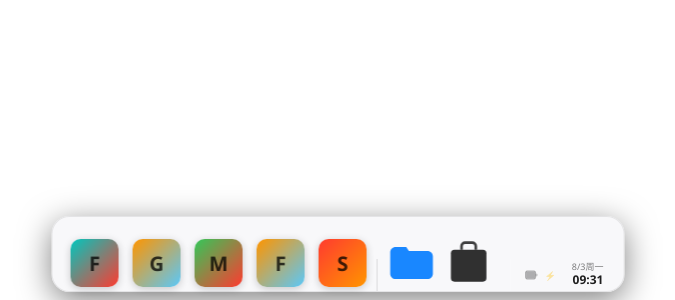
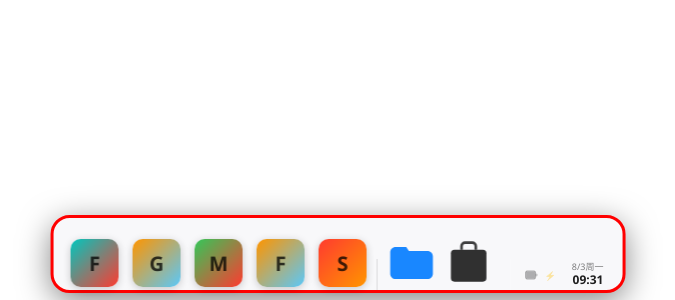
Before and after one commit to 1624318455/MyDockFinder, a React (Vite) app: page / in a window 1280 px wide. Shown: the part 500-800 px from the top of the page, without its empty margins (302-977 px from the left). Built offline with nearby package versions, Linux system fonts and the light colour scheme.

Commit message:
fix(acrylic): 渲染层挂载时主动拉取亚克力状态,根治主进程一次性推送早于监听注册致body无acrylic类的白底bug;并加红框CSS临时探针

```diff
--- a/electron/main.ts
+++ b/electron/main.ts
@@ -16,6 +16,8 @@ import { isElevated } from "./admin.js";
 
 // 亚克力可用性（koffi 绑定成功才为 true）
 const acrylicReady = initAcrylic();
+// 当前亚克力/背景材质实际生效状态（供渲染层主动拉取，避免一次性推送时序丢事件）
+let acrylicActive = false;
 
 const __dirname = dirname(fileURLToPath(import.meta.url));
 const isDev = process.env.NODE_ENV === "development";
@@ -235,6 +237,7 @@ function applyAcrylicToWindow(): boolean {
     if (mat) {
       // Mica（DWM system backdrop）：不叠加 ACCENT 亚克力（避免冲突），仅 region
       applyRoundedRegion(mainWindow, settings.dockRadius || 18, regionOpts());
+      acrylicActive = true;
       sendAcrylicState(true);
       return true;
     }
@@ -242,9 +245,11 @@ function applyAcrylicToWindow(): boolean {
     const ok = applyAcrylic(hwnd, tintRgb, alpha);
     if (ok) {
       applyRoundedRegion(mainWindow, settings.dockRadius || 18, regionOpts());
+      acrylicActive = true;
       sendAcrylicState(true);
     } else {
       removeAcrylic(hwnd);
+      acrylicActive = false;
       sendAcrylicState(false);
     }
     return ok;
@@ -975,6 +980,7 @@ ipcMain.on("start-drag", async (e, filePath: string) => {
   } catch { /* ignore */ }
 });
 
+ipcMain.handle("get-acrylic-state", () => acrylicActive);
 ipcMain.handle("should-use-dark-colors", () => {
   return nativeTheme.shouldUseDarkColors;
 });
--- a/electron/preload.ts
+++ b/electron/preload.ts
@@ -96,6 +96,7 @@ const api = {
   closeSettingsWindow: () => ipcRenderer.invoke('close-settings-window'),
   openSettingsWindow: () => ipcRenderer.invoke('open-settings-window'),
   shouldUseDarkColors: () => ipcRenderer.invoke('should-use-dark-colors'),
+  getAcrylicState: () => ipcRenderer.invoke('get-acrylic-state'),
   showAppContextMenu: (item: { id: string; name: string; path: string; isPinned: boolean; isRunning: boolean; isFolder?: boolean; iconType?: string }) =>
     ipcRenderer.invoke('app-context-menu', item),
   // 重命名快捷方式/固定项
--- a/src/App.css
+++ b/src/App.css
@@ -137,6 +137,12 @@ body.acrylic .dock-container {
   background: transparent;
   border-color: rgba(255, 255, 255, 0.14);
   box-shadow: none;
+}
+
+/* TEMP-DIAG: 无 acrylic 类时给 dock 加红色描边，用于从截图确定 body 是否带 acrylic 类。验证后删除 */
+body:not(.acrylic) .dock-container {
+  outline: 3px solid #ff0000;
+  outline-offset: -2px;
 }
 
 /* 管理员模式提示条（官方限制：管理员下拖放动画不播放，建议普通用户运行） */
--- a/src/App.tsx
+++ b/src/App.tsx
@@ -41,8 +41,12 @@ function App() {
 
   const { settingsOpen, settings } = useDockStore();
 
-  // 亚克力状态：主进程应用成功后 body.acrylic → CSS 让出背景给系统模糊
+  // 亚克力状态：挂载时主动拉取当前状态 + 监听后续变更 → body.acrylic → CSS 让出背景给系统模糊。
+  // 主动拉取解决"主进程一次性推送早于监听器注册导致永久丢失"的竞态（dock 曾因无 acrylic 类而保持不透明白）。
   useEffect(() => {
+    window.electronAPI?.getAcrylicState?.().then((active: boolean) => {
+      document.body.classList.toggle('acrylic', !!active);
+    });
     if (!window.electronAPI?.onAcrylicState) return;
     const unsub = window.electronAPI.onAcrylicState(active => {
       document.body.classList.toggle('acrylic', !!active);
--- a/src/types/index.ts
+++ b/src/types/index.ts
@@ -151,6 +151,7 @@ declare global {
       sendDockReady: () => void;
       onDockState: (callback: (patch: DockStatePatch) => void) => () => void;
       onAcrylicState: (callback: (active: boolean) => void) => () => void;
+      getAcrylicState: () => Promise<boolean>;
       onOpenSettings: (callback: () => void) => () => void;
       onSettingsChanged: (callback: (settings: AppSettings) => void) => () => void;
       closeSettingsWindow: () => Promise<void>;
```
